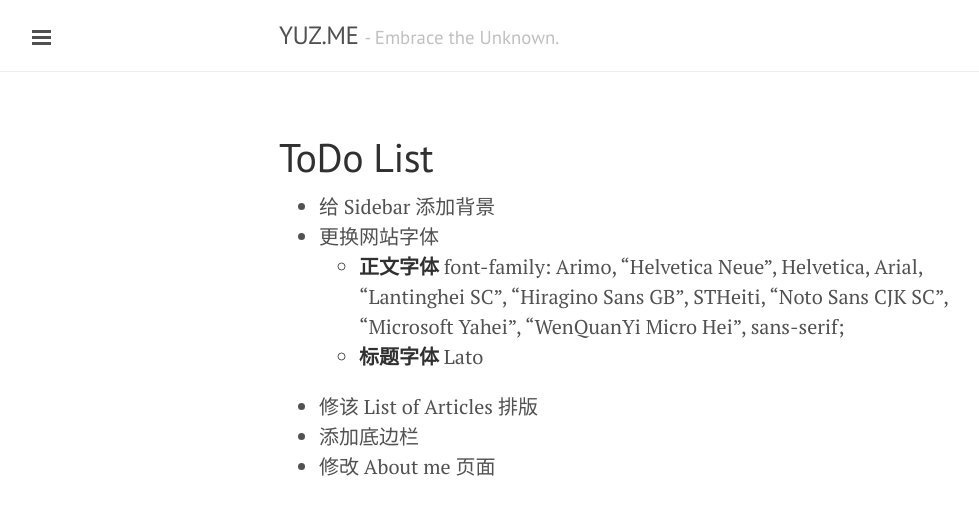
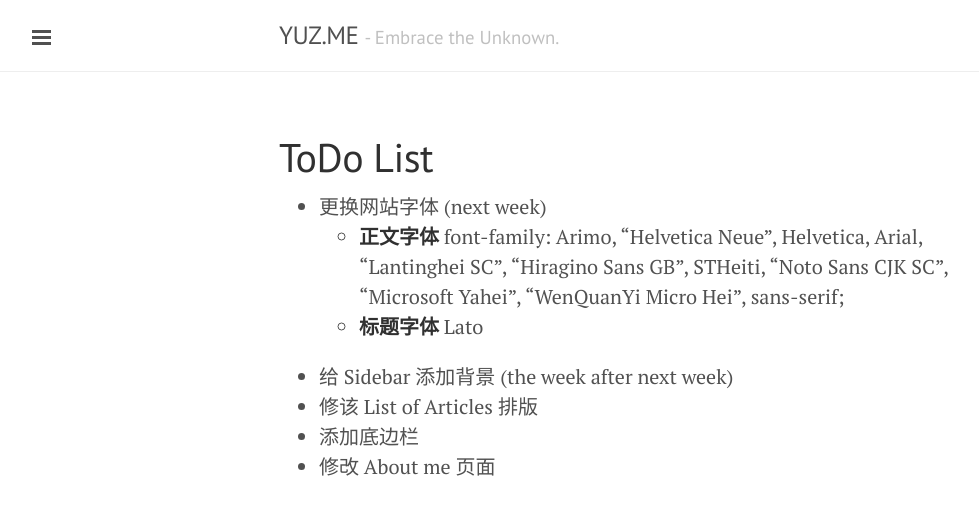
Before and after one commit to yusite/yuz.me, a Jekyll site: the page built from todo.md, in a window 1280 px wide. Shown: the top 515 px of the page, without its empty margins (1-980 px from the left). Built offline with Jekyll 4.4.1, drawn with Linux system fonts in a browser that asks for light colours; Markdown is read by kramdown in place of the engine named in the settings.

Commit message:
update todo list

```diff
--- a/todo.md
+++ b/todo.md
@@ -4,10 +4,10 @@ title: ToDo List
 
 ---
 
-* 给 Sidebar 添加背景
-* 更换网站字体
+* 更换网站字体 (next week)
     - **正文字体** font-family: Arimo, "Helvetica Neue", Helvetica, Arial, "Lantinghei SC", "Hiragino Sans GB", STHeiti, "Noto Sans CJK SC", "Microsoft Yahei", "WenQuanYi Micro Hei", sans-serif;
     - **标题字体** Lato
+* 给 Sidebar 添加背景 (the week after next week)
 * 修该 List of Articles 排版
 * 添加底边栏
 * 修改 About me 页面
```
